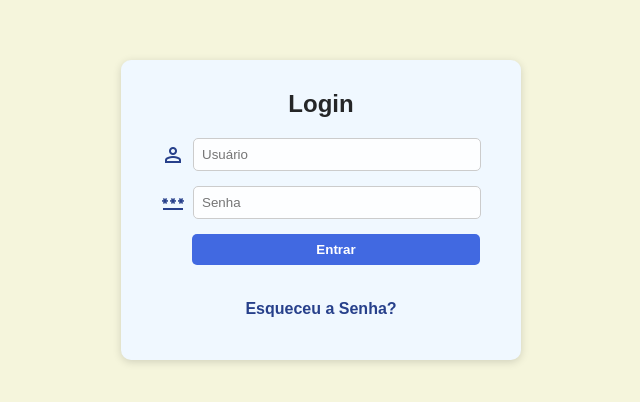
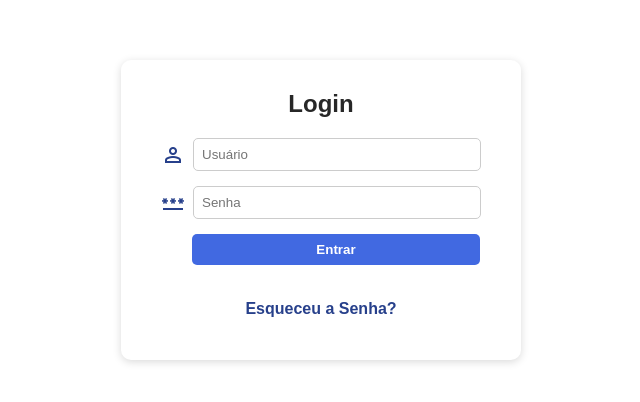
Before and after one commit to Rodrigoxpdev/PAINEL-LOGIN.-TESTE, a plain HTML site: page index.html in a window 1280 px wide. Shown: the part 190-592 px from the top of the page, without its empty margins (319-959 px from the left). Drawn offline with nearby package versions, Linux system fonts and the light colour scheme.

Commit message:
Update style.css

```diff
--- a/estilos/style.css
+++ b/estilos/style.css
@@ -14,7 +14,7 @@ body{
     justify-content: center;
     align-items: center;
     font-family: Arial, Helvetica, sans-serif;
-    background-color: beige;
+    background-color: rgb(255, 255, 255);
 }
 
 
@@ -37,7 +37,7 @@ ESSA CAIXA SE ADAPTA AO TAMANHO DO CONTEUDO , SE O CONTEUDO AUMENTA A CAIXA AUME
     height: 300px;
     padding: 30px 40px;
     border-radius: 10px;
-    background-color: aliceblue;
+    background-color: rgb(255, 255, 255);
     box-shadow: 0px 2px 8px rgba(0, 0, 0, 0.15);
 }
 
```
